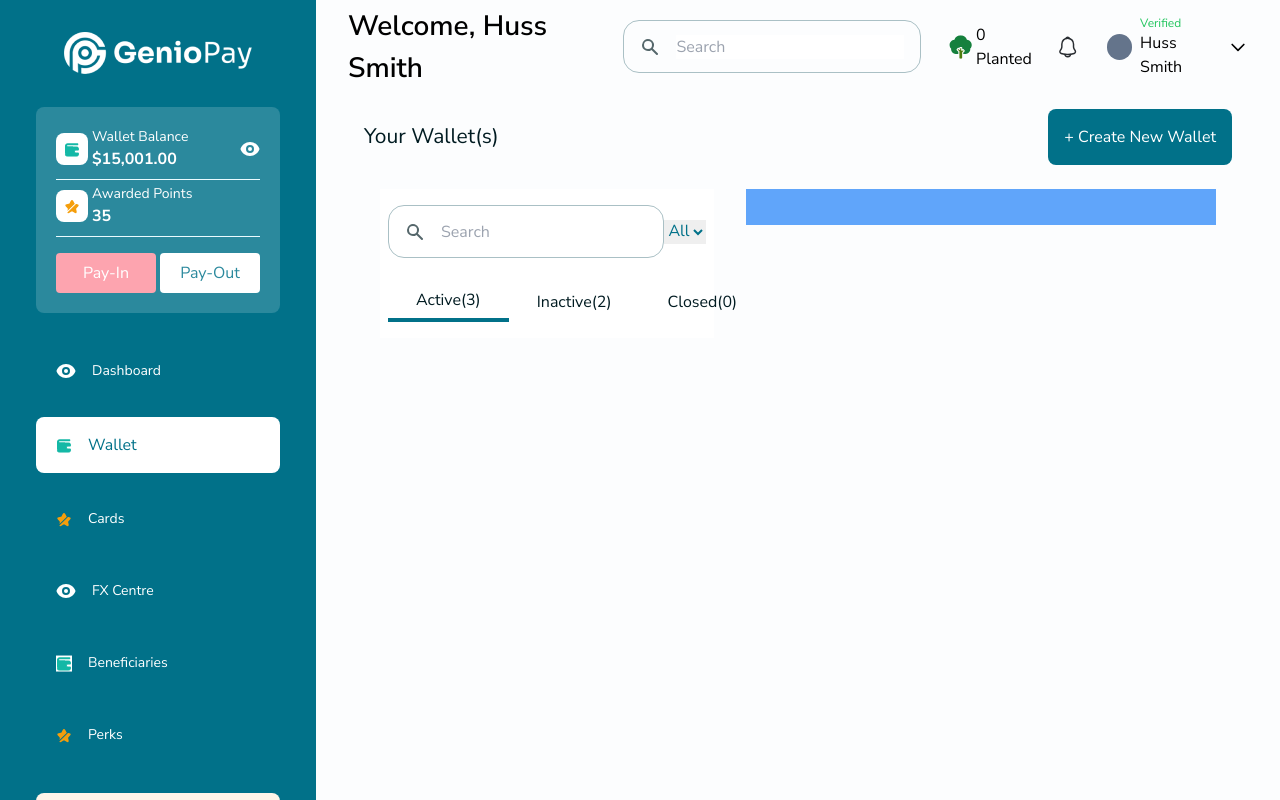
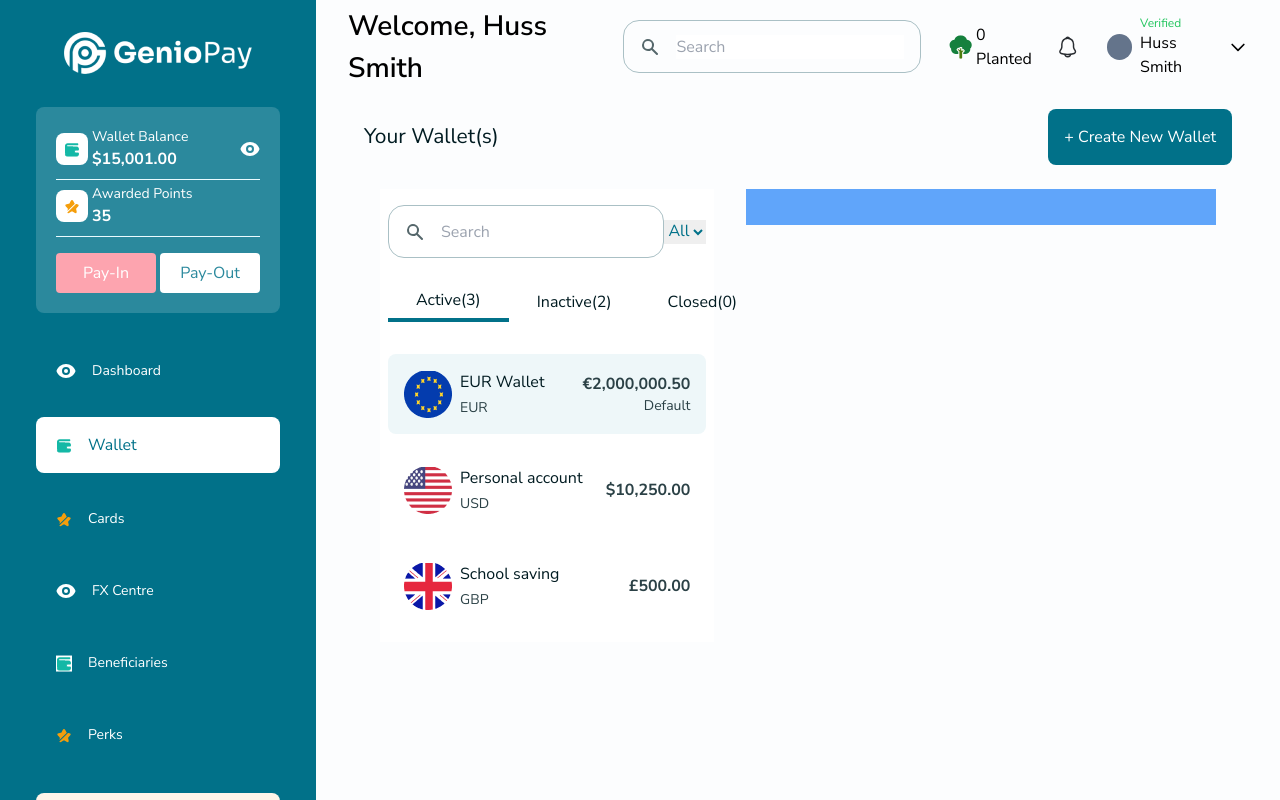
Before and after one commit to mcajongbah/geniopay, a React (Vite) app: page /wallet in a window 1280 px wide. Built offline with nearby package versions, Linux system fonts and the light colour scheme.

Commit message:
wallet tab system

```diff
--- a/src/pages/Wallet.tsx
+++ b/src/pages/Wallet.tsx
@@ -1,12 +1,10 @@
 import { useState } from "react";
 import { Search } from "../components";
 
-type WalletProps = {
-
-}
+type WalletProps = {};
 
 const Wallet: React.FC<WalletProps> = ({}) => {
-  const [wallet, setWallet] = useState('All');
+  const [wallet, setWallet] = useState("All");
   return (
     <div className="p-4 w-full flex flex-col">
       <div className="w-full items-center flex justify-between">
@@ -35,18 +33,57 @@ const Wallet: React.FC<WalletProps> = ({}) => {
             <button className="text-center py-[6px] px-7 border-b-4 border-primary">
               Active(3)
             </button>
-                  <button className="text-center py-[6px] px-7">
-                    Inactive(2)
-                  </button>
-                  <button className="text-center py-[6px] px-7">
-                    Closed(0)
-                  </button>
+            <button className="text-center py-[6px] px-7">Inactive(2)</button>
+            <button className="text-center py-[6px] px-7">Closed(0)</button>
+          </div>
+          <div className="flex flex-col space-y-4 mt-8">
+            <div className="flex items-center rounded-lg p-4 bg-[#EEF7F9] justify-between">
+              <div className="flex items-center space-x-2">
+                <img src="./assets/eur.png" alt="EUR Wallet" />
+                <span className="flex flex-col space-y-1">
+                  <p className="text-base text-[#001B21]">EUR Wallet</p>
+                  <p className="text-sm text-[#2B4146]">EUR</p>
+                </span>
+              </div>
+              <div className="flex flex-col items-end">
+                <p className="text-base font-bold text-[#2B4146]">
+                  €2,000,000.50
+                </p>
+                <p className="text-sm text-[#2B4146]">Default</p>
+              </div>
+            </div>
+
+            <div className="flex items-center rounded-lg p-4 hover:bg-[#EEF7F9] justify-between">
+              <div className="flex items-center space-x-2">
+                <img src="./assets/usa.png" alt="Personal account" />
+                <span className="flex flex-col space-y-1">
+                  <p className="text-base text-[#001B21]">Personal account</p>
+                  <p className="text-sm text-[#2B4146]">USD</p>
+                </span>
+              </div>
+              <div className="flex flex-col items-end">
+                <p className="text-base font-bold text-[#2B4146]">$10,250.00</p>
+              </div>
+            </div>
+
+            <div className="flex items-center rounded-lg p-4 hover:bg-[#EEF7F9] justify-between">
+              <div className="flex items-center space-x-2">
+                <img src="./assets/uk.png" alt="School saving" />
+                <span className="flex flex-col space-y-1">
+                  <p className="text-base text-[#001B21]">School saving</p>
+                  <p className="text-sm text-[#2B4146]">GBP</p>
+                </span>
+              </div>
+              <div className="flex flex-col items-end">
+                <p className="text-base font-bold text-[#2B4146]">£500.00</p>
+              </div>
+            </div>
           </div>
         </div>
         <div className="w-3/5 bg-blue-400 h-9 p-4"></div>
       </div>
     </div>
   );
-}
+};
 
 export default Wallet;
```
Also changed, not shown: 1 other file (tests, documents, lock files or other folders). Lines whose indentation alone changed are shown as unchanged.
